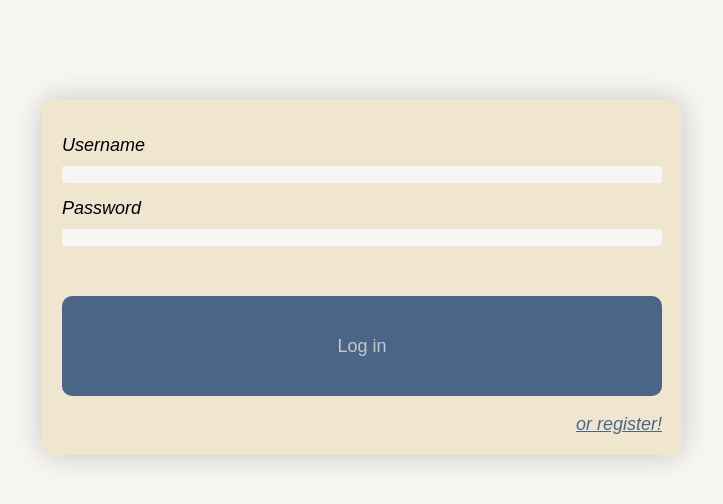
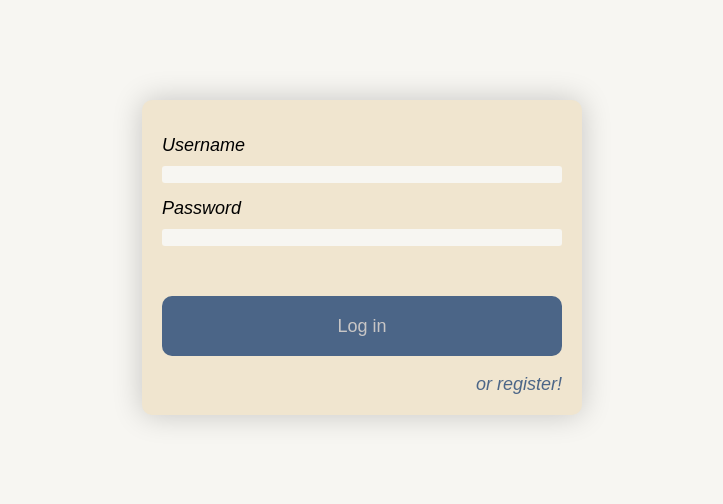
Before and after one commit to b4ry/chatapp, a React (Create React App) app: page / in a window 1280 px wide. Shown: the top 504 px of the page, without its empty margins (278-1001 px from the left). Built offline with nearby package versions, Linux system fonts and the light colour scheme; a web font is replaced by a local one.

Commit message:
- some style fixes

```diff
--- a/src/components/LoginWindow.module.css
+++ b/src/components/LoginWindow.module.css
@@ -11,7 +11,7 @@
 
 form {
     margin-top: 100px;
-    width: 600px;
+    width: 400px;
     display: flex;
     flex-direction: column;
     justify-content: center;
@@ -42,7 +42,7 @@ input:focus {
 }
 
 button {
-    height: 100px;
+    height: 60px;
     margin-top: 50px;
     background-color: var(--emphasize-color);
     border: none;
@@ -69,7 +69,6 @@ button:disabled {
 p {
     margin-bottom: 0px;
     color: var(--emphasize-color);
-    text-decoration: underline;
     align-self: flex-end;
 }
 
```
